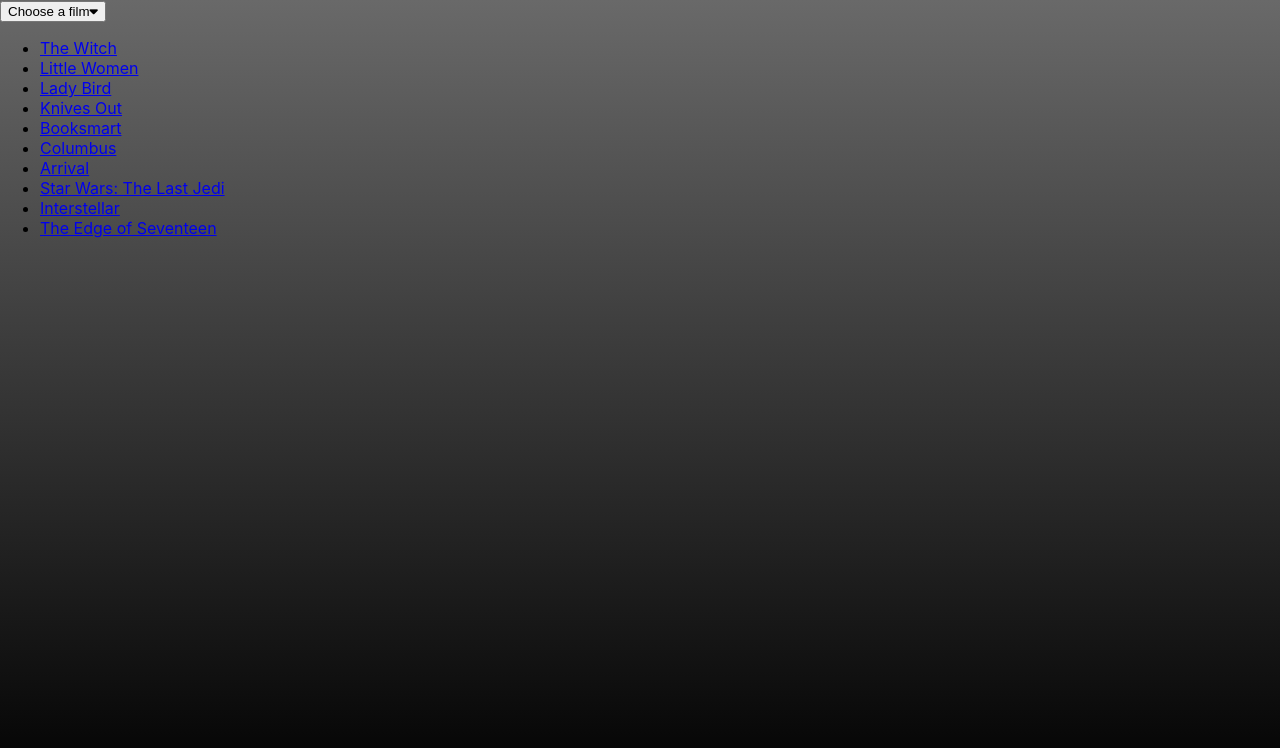
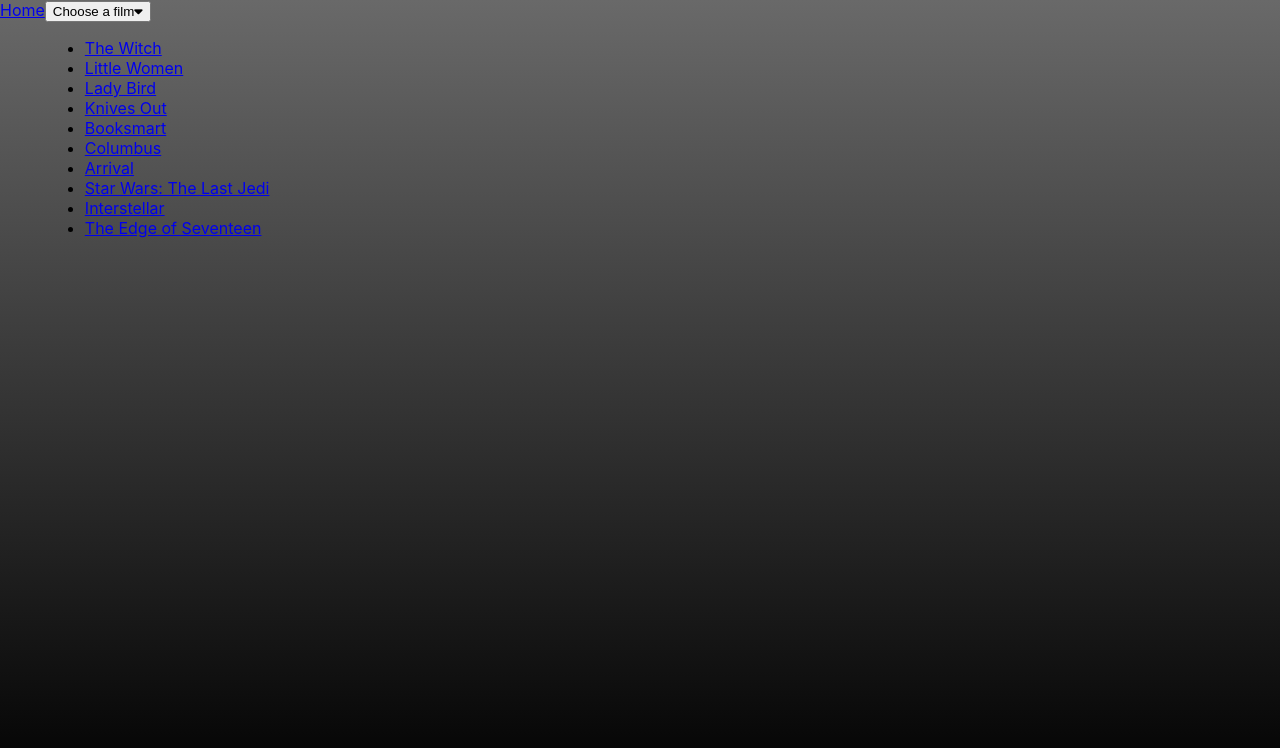
Before and after one commit to kellyfleming/movie-picker, a React (Create React App) app: page / in a window 1280 px wide. Shown: the top 748 px of the page. Built offline with nearby package versions, Linux system fonts and the light colour scheme; the HTML template or start-up script is replaced by a standard one.

Commit message:
add temporary home link for testing purposes

```diff
--- a/src/App.js
+++ b/src/App.js
@@ -1,5 +1,5 @@
 import React from 'react';
-import {Switch, Route} from "react-router-dom";
+import {Switch, Route, Link} from "react-router-dom";
 import Dropdown from "./Dropdown";
 import filmData from "./data";
 import './App.css';
@@ -7,6 +7,7 @@
 function App() {
   return (
     <div className="App">
+        <Link to="/">Home</Link>
         <Dropdown keys={Object.keys(filmData)} filmData={filmData}/>
         <Switch>
             <Route>
```
